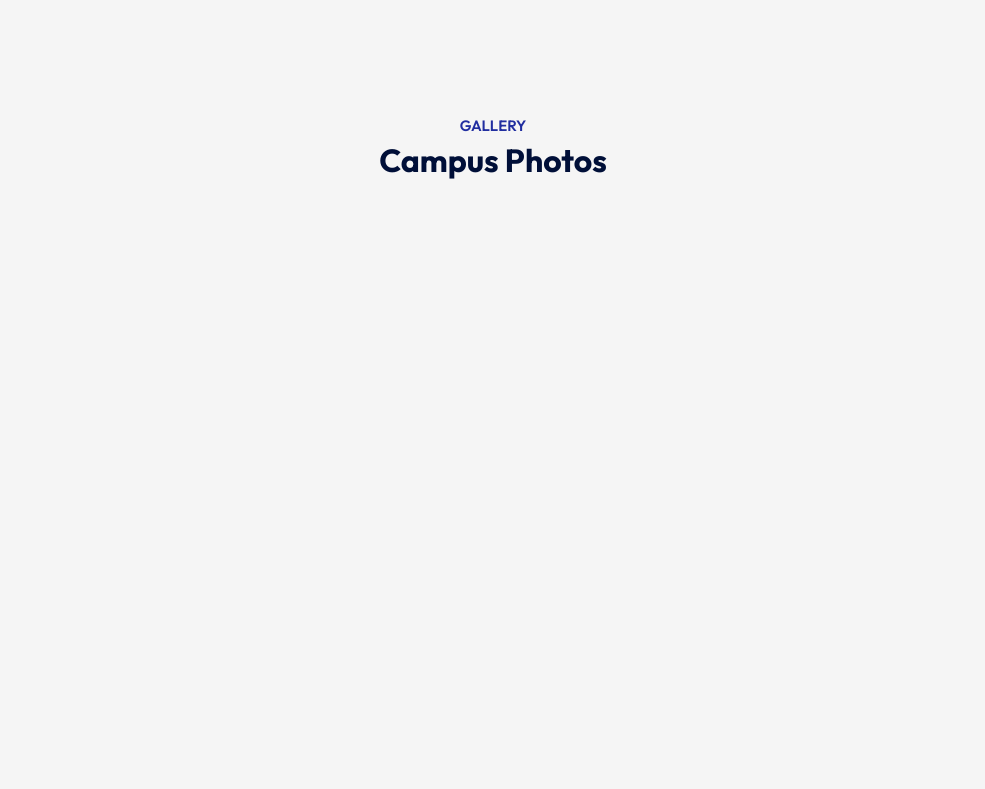
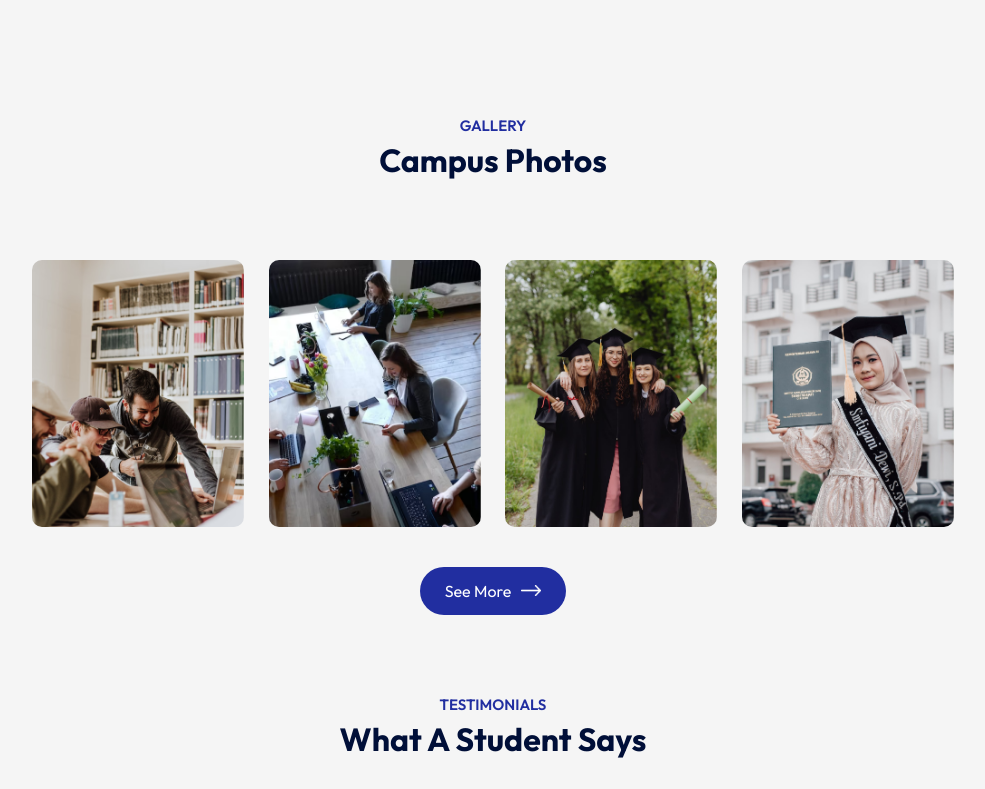
Before and after one commit to njirenjeri/edusity, a React (Vite) app: page / in a window 1280 px wide. Shown: the part 1782-2571 px from the top of the page, without its empty margins (147-1132 px from the left). Before the commit the page ends 1992 px from the top, so only its background shows below. Built offline with nearby package versions, Linux system fonts and the light colour scheme.

Commit message:
gallery section added

```diff
--- a/src/App.jsx
+++ b/src/App.jsx
@@ -4,6 +4,7 @@
 import Programs from './components/Programs/Programs'
 import Title from './components/Title/Title'
 import About from './components/About/About'
+import Campus from './components/Campus/Campus'
 
 const App = () => {
   return (
@@ -15,6 +16,8 @@
         <Programs/>
         <About/>
         <Title subTitle='gallery' title='campus photos' />
+        <Campus/>
+        <Title subTitle='testimonials' title='what a student says' />
       </div>
     </div>
   )
--- /dev/null
+++ b/src/components/Campus/Campus.css
@@ -0,0 +1,17 @@
+.campus{
+    margin: 80px auto;
+    width: 90%;
+    text-align: center;
+}
+
+.gallery{
+    display: flex;
+    align-items: center;
+    justify-content: space-between;
+    margin-bottom: 40px;
+}
+
+.gallery img{
+    width: 23%;
+    border-radius: 10px;
+}
--- /dev/null
+++ b/src/components/Campus/Campus.jsx
@@ -0,0 +1,23 @@
+import React from 'react'
+import './Campus.css'
+import gallery_1 from '../../assets/edusity_assets/gallery-1.png'
+import gallery_2 from '../../assets/edusity_assets/gallery-2.png'
+import gallery_3 from '../../assets/edusity_assets/gallery-3.png'
+import gallery_4 from '../../assets/edusity_assets/gallery-4.png'
+import white_arrow from '../../assets/edusity_assets/white-arrow.png'
+
+const Campus = () => {
+  return (
+    <div className='campus'>
+        <div className="gallery">
+            <img src={gallery_1} alt="" />
+            <img src={gallery_2} alt="" />
+            <img src={gallery_3} alt="" />
+            <img src={gallery_4} alt="" />
+        </div>
+        <button className="btn dark-btn">See More <img src={white_arrow} alt="" /></button>
+    </div>
+  )
+}
+
+export default Campus
--- a/src/index.css
+++ b/src/index.css
@@ -41,3 +41,8 @@
   width: 20px;
   margin-left: 10px;
 }
+
+.btn.dark-btn{
+  background: #212EA0;
+  color: #fff
+}
```
Also changed, not shown: src/components/Testimonials/Testimonials.css (added), src/components/Testimonials/Testimonials.jsx (added).
